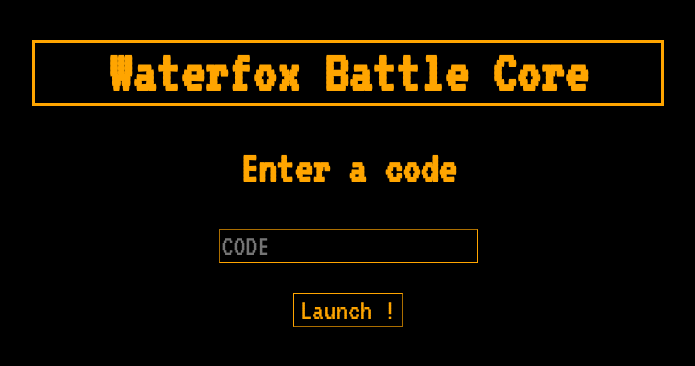
After one commit to waterfox-dev/Waterfox-Battle-Core, a Flask app: page / in a window 1280 px wide. The commit adds this page. Shown: the top 366 px of the page, without its empty margins (292-987 px from the left). Run offline with Flask 2, Linux system fonts and the light colour scheme.

```diff
--- a/app.py
+++ b/app.py
@@ -1,8 +1,14 @@
-from flask import Flask, render_template
+import re
+from flask import Flask, render_template, request
 
 
 app = Flask(__name__)
 
-@app.route('/battle')
+@app.route('/')
+def index():
+    return render_template('index.html')
+
+@app.route('/battle', methods = ['GET','POST'])
 def battle():
+    print(request.form)
     return render_template('battle.html')
--- a/static/scripts/text.js
+++ b/static/scripts/text.js
@@ -29,3 +29,9 @@
         textZone.appendChild(document.createElement('br'))
     }
 }
+
+function initializeText(opponentName)
+{
+    document.getElementById("textPopup").innerHTML = `Battle against ${opponentName}`;
+    document.getElementById("opponentName").innerHTML = opponentName
+}
--- /dev/null
+++ b/static/styles/index.css
@@ -0,0 +1,43 @@
+@import url("https://fonts.googleapis.com/css2?family=VT323&display=swap");
+
+body {
+  background-color: black;
+  color: orange;
+
+  font-family: "VT323", monospace;
+  font-size: 30px;
+}
+
+.coreTitle {
+  margin-left: 25%;
+  margin-right: 25%;
+
+  text-align: center;
+
+  border: solid;
+  border-color: orange;
+}
+
+.codeForm{
+    margin-left: 25%;
+    margin-right: 25%;
+    text-align: center;
+}
+
+.codeInput{
+    background-color: black;
+    border-color: orange;
+    border-width: 0.5px;
+    font-size: 30px;
+    color: orange;
+    font-family: "VT323", monospace;
+}
+
+.submitInput{
+    background-color: black;
+    border-color: orange;
+    border-width: 0.5px;
+    font-size: 30px;
+    color: orange;
+    font-family: "VT323", monospace;
+}
--- /dev/null
+++ b/templates/index.html
@@ -0,0 +1,22 @@
+<!DOCTYPE html>
+
+<html>
+
+<head>
+    <title>Waterfox Battle Core</title>
+    <link href="{{url_for('static', filename = 'styles/index.css')}}" rel='stylesheet'>
+</head>
+
+<body>
+    <h1 class="coreTitle">Waterfox Battle Core</h1>
+
+    <form method='POST' class='codeForm' action = {{url_for('battle')}}>
+        <h2 class="formTitle">Enter a code</h2>
+        <input type='text' class='codeInput' placeholder="CODE" name = "code" id = "code">
+        <br>
+        <br>
+        <input type='submit' class='submitInput' value="Launch !">
+    </form>
+</body>
+
+</html>
```
Also changed, not shown: static/data/opponent/testOpponent.json (+18 -20 lines), static/styles/battle.css (+17 -34 lines), templates/battle.html (+13 -14 lines).
